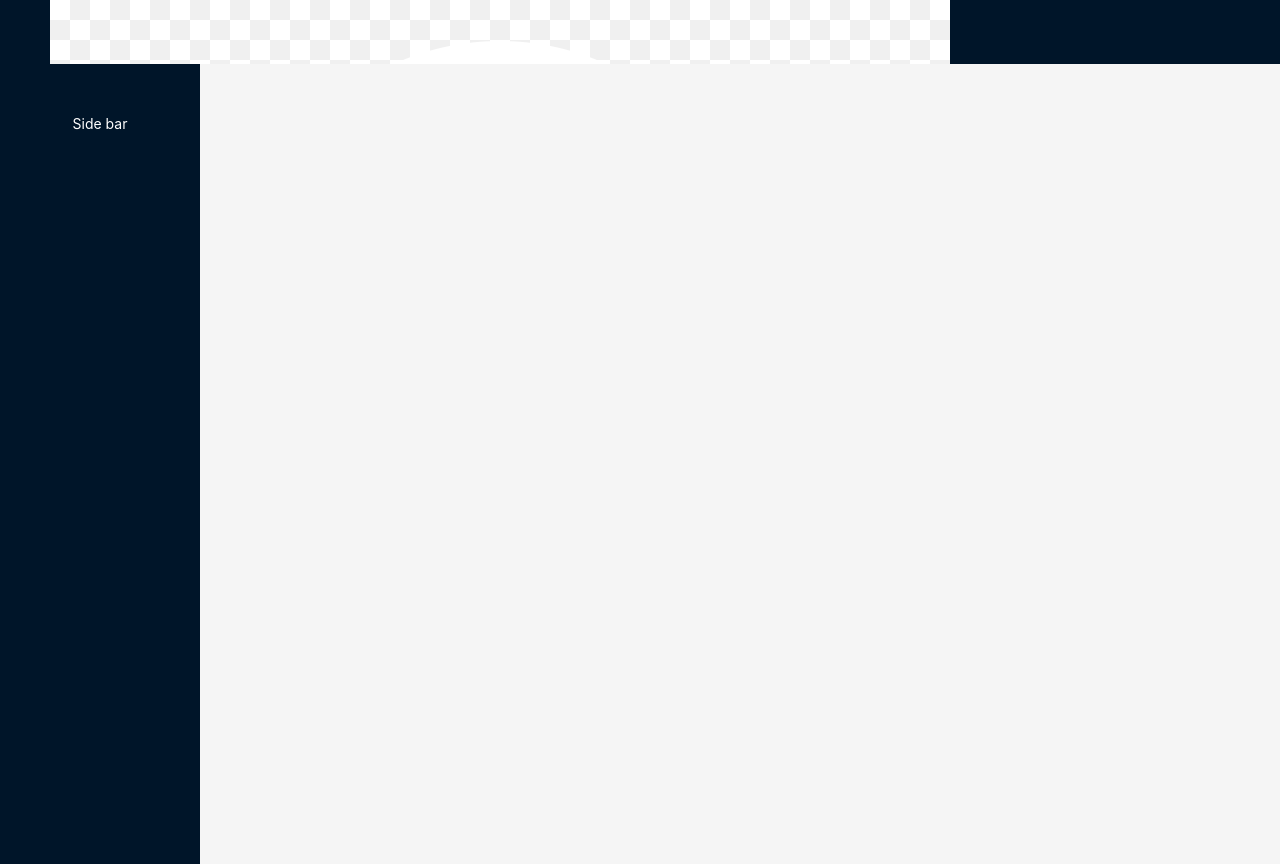
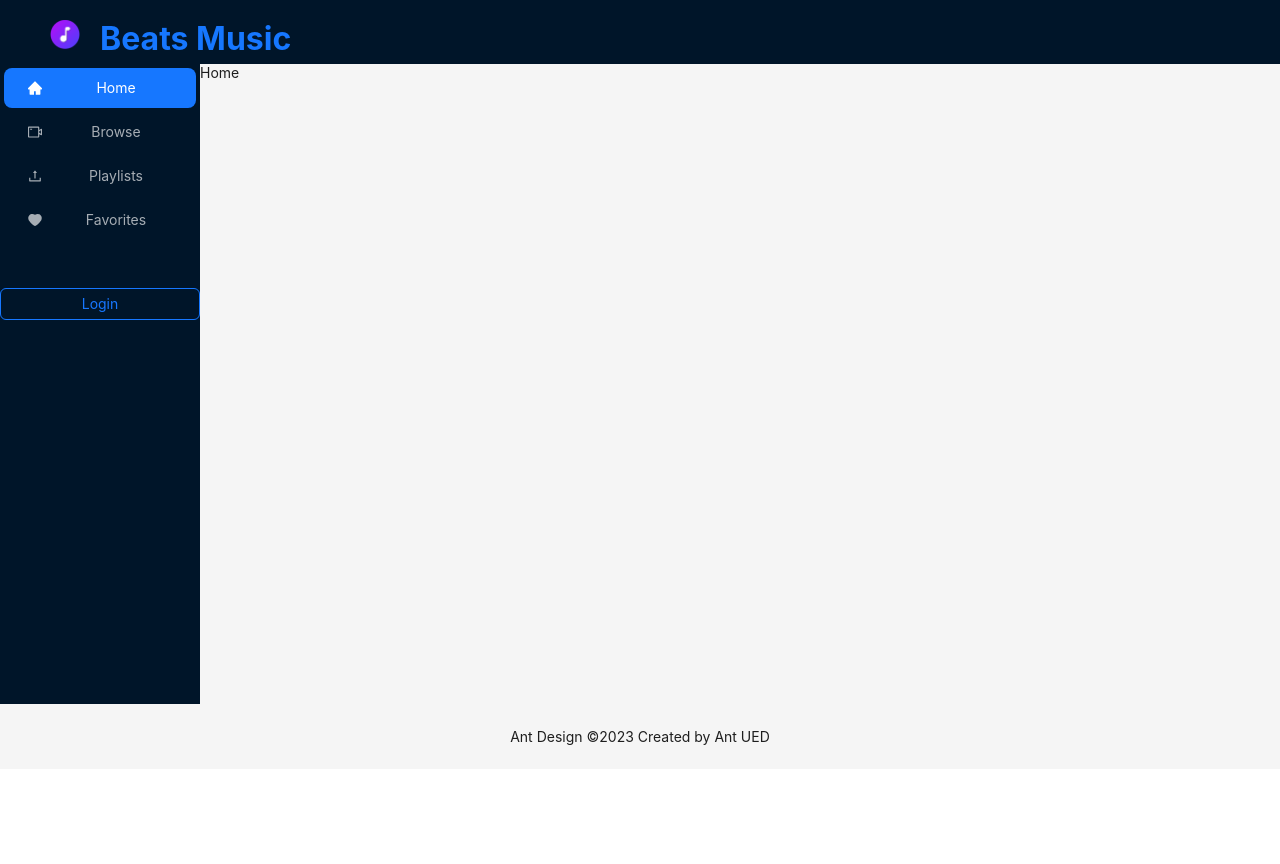
Before and after one commit to wajihulhasan/music-app, a React (Create React App) app: page / in a window 1280 px wide. After the commit the page ends 800 px from the top, so only its background shows below. Built offline with nearby package versions, Linux system fonts and the light colour scheme; no server answers.

Commit message:
Home page design with header sidebar and footer

```diff
--- a/package.json
+++ b/package.json
@@ -3,6 +3,7 @@
   "version": "0.1.0",
   "private": true,
   "dependencies": {
+    "@ant-design/icons": "^5.2.5",
     "@testing-library/jest-dom": "^5.17.0",
     "@testing-library/react": "^13.4.0",
     "@testing-library/user-event": "^13.5.0",
@@ -11,6 +12,7 @@
     "dotenv": "^16.3.1",
     "react": "^18.2.0",
     "react-dom": "^18.2.0",
+    "react-router-dom": "^6.15.0",
     "react-scripts": "5.0.1",
     "spotify-oauth-simple": "^1.1.8",
     "spotify-web-api-node": "^5.0.2",
--- a/src/App.jsx
+++ b/src/App.jsx
@@ -1,16 +1,19 @@
-import React, { useState,useEffect } from 'react'
+import React, { useState, useEffect } from 'react'
 import { getToken } from './api';
 import HomeLayout from './layouts/HomeLayout';
-
+import { Routes, Route } from 'react-router-dom';
+import Home from './components/Home';
+import Artists from './components/Artists';
 
 function App() {
-  const [token, setToken]=useState("")
+  const [token, setToken] = useState("")
 
   //set the token state
-  const setTokenState=async()=>{
-    const getTokenValue =await getToken();
+  const setTokenState = async () => {
+    const getTokenValue = await getToken();
     setToken(getTokenValue)
     console.log(getTokenValue)
+    localStorage.setItem('token',getTokenValue);
   }
 
   useEffect(() => {
@@ -20,8 +23,12 @@ function App() {
 
   return (
     <div className="App">
-      <HomeLayout/>
-
+      <HomeLayout>
+          <Routes>
+            <Route path='/' element={<Home/>} />
+            <Route path='/library' element={<Artists/>}/>
+          </Routes>
+      </HomeLayout>
     </div>
   );
 }
--- /dev/null
+++ b/src/components/Artist.jsx
@@ -0,0 +1,18 @@
+import { Col,Image } from 'antd'
+import React from 'react'
+
+const Artist = (props) => {
+    console.log(props?.artist?.name)
+    return (
+        <Col span={6}>
+            <div style={{marginLeft:'auto',marginTop:'auto'}}>
+                <a href='https://www.w3schools.com/howto/howto_css_rounded_images.asp'>
+                    <Image preview={false} style={{ borderRadius: '70%',margin:'auto' }} src={props?.artist?.images[2]?.url} />
+                    <p style={{ textAlign: 'center' }}>{props?.artist?.name}</p>
+                </a>
+            </div>
+        </Col>
+    )
+}
+
+export default Artist
--- /dev/null
+++ b/src/components/Artists.jsx
@@ -0,0 +1,46 @@
+import axios from 'axios'
+import React, { useState, useEffect } from 'react'
+import Artist from './Artist'
+import { Col, Row, Space } from 'antd'
+
+const Artists = () => {
+    const [artists,setArtists]=useState([])
+    const URL ='https://api.spotify.com/v1/artists?ids=2CIMQHirSU0MQqyYHq0eOx%2C57dN52uHvrHOxijzpIgu3E%2C1vCWHaC5f2uS3yhpwWbIA6%2C4gzpq5DPGxSnKTe4SA8HAU%2C0YC192cP3KPCRWx8zr8MfZ%2C3atMq790wQ7IqjeSO0HFeP%2C0k17h0D3J5VfsdmQ1iZtE9%2C2ye2Wgw4gimLv2eAKyk1NB'
+    //getArtists
+    const getArtists= async()=>{
+        const response = await axios.get(`${URL}`,{
+            headers:{
+                'Authorization': `Bearer ${localStorage.getItem('token')}`
+            }
+        })
+        let getartists = response.data.artists
+        console.log(getartists)
+        setArtists([...getartists])
+    }
+
+    const style = {
+        background: '#0092ff',
+        padding: '8px 0',
+      };
+
+
+    useEffect(() => {
+        getArtists()
+    }, []);
+
+    //artists state change
+    useEffect(() => {
+
+    }, [artists]);
+  return (
+    <Row style={{marginTop:'2%', marginLeft:'2%'}} gutter={[16, 24]}>
+        {artists?.map(artist=>(<Artist artist={artist}/>))}
+
+  </Row>
+
+    // <Row gutter={[4,4]} style={{display:'flex', flexWrap: 'wrap'}}><Space>{artists?.map((artist,index)=><Artist key={index} artist={artist}/>)}</Space></Row>
+  )
+
+}
+
+export default Artists
--- /dev/null
+++ b/src/components/Home.jsx
@@ -0,0 +1,9 @@
+import React from 'react'
+
+const Home = () => {
+  return (
+    <div>Home</div>
+  )
+}
+
+export default Home
--- /dev/null
+++ b/src/components/Logo.jsx
@@ -0,0 +1,9 @@
+import React from 'react'
+import MusicIcon from "../assets/images/music_icon.png"
+const Logo = () => {
+  return (
+    <a href='https://www.youtube.com/' style={{fontSize:'4vh', fontWeight:'bold'}} ><img style={{width: 30, height: 30, marginTop: 20, marginRight:20}} src={MusicIcon} alt='App Logo'/>Beats Music</a>
+  )
+}
+
+export default Logo
--- a/src/index.js
+++ b/src/index.js
@@ -2,12 +2,15 @@ import React from 'react';
 import ReactDOM from 'react-dom/client';
 import './assets/css/index.css'
 import App from './App';
+import { BrowserRouter } from 'react-router-dom';
 
 
 const root = ReactDOM.createRoot(document.getElementById('root'));
 root.render(
   <React.StrictMode>
-    <App />
+    <BrowserRouter>
+      <App />
+    </BrowserRouter>
   </React.StrictMode>
 );
 
--- a/src/layouts/HomeLayout.jsx
+++ b/src/layouts/HomeLayout.jsx
@@ -1,35 +1,84 @@
-import { Layout } from 'antd';
+import { Layout, Menu } from 'antd';
 import Sider from 'antd/es/layout/Sider'
-import { Header } from 'antd/es/layout/layout';
+import { Content, Footer, Header } from 'antd/es/layout/layout';
 import React from 'react'
-import music_icon from '../assets//images/music_icon.png'
+import Logo from '../components/Logo';
+import {
+    UploadOutlined,
+    HeartFilled,
+    VideoCameraOutlined,
+    HomeFilled
+} from '@ant-design/icons';
+import { Button } from 'antd';
 
-const HomeLayout = () => {
+
+const HomeLayout = (props) => {
 
     //sidebar styling
     const siderStyle = {
         textAlign: 'center',
         lineHeight: '120px',
         color: '#fff',
+        height: '80vh',
         // backgroundColor: '#262626',
-        height: '100vh'
+
     };
 
     //styling the header component
-    const headerStyle={
+    const headerStyle = {
         color: "white",
+        position: 'sticky',
+        top: 0,
+        width:'100%'
 
     }
+
+    const items = [
+        {
+            key: '1',
+            icon: <HomeFilled />,
+            label: 'Home',
+        },
+        {
+            key: '2',
+            icon: <VideoCameraOutlined />,
+            label: 'Browse',
+        },
+        {
+            key: '3',
+            icon: <UploadOutlined />,
+            label: 'Playlists',
+        },
+        {
+            key: '4',
+            icon: <HeartFilled />,
+            label: 'Favorites',
+        }
+
+    ]
     return (
-    <Layout>
-        <Header style={headerStyle}><img src={music_icon}/></Header>
+        <Layout >
+            <Header style={headerStyle}>< Logo /><p style={{}}>Music Beats</p></Header>
             <Layout>
                 <Sider style={siderStyle}>
-            Side bar
+                    <Menu
+                        theme="dark"
+                        mode="inline"
+                        defaultSelectedKeys={['1']}
+                        items={items}
+                    />
+                    <Button type="primary" style={{width:'25vh'}} ghost>
+                        Login
+                    </Button>
                 </Sider>
+                <Content >
+                    {props.children}
+                </Content>
             </Layout>
 
+            <Footer style={{ textAlign: 'center', position: 'sticky', bottom: 0 }}>Ant Design ©2023 Created by Ant UED</Footer>
         </Layout>
+
     )
 }
 
```
Also changed, not shown: src/components/icon.jsx (deleted, +0 -9 lines), src/assets/images/music_icon.png, 1 other file (tests, documents, lock files or other folders). Lines whose indentation alone changed are shown as unchanged.
